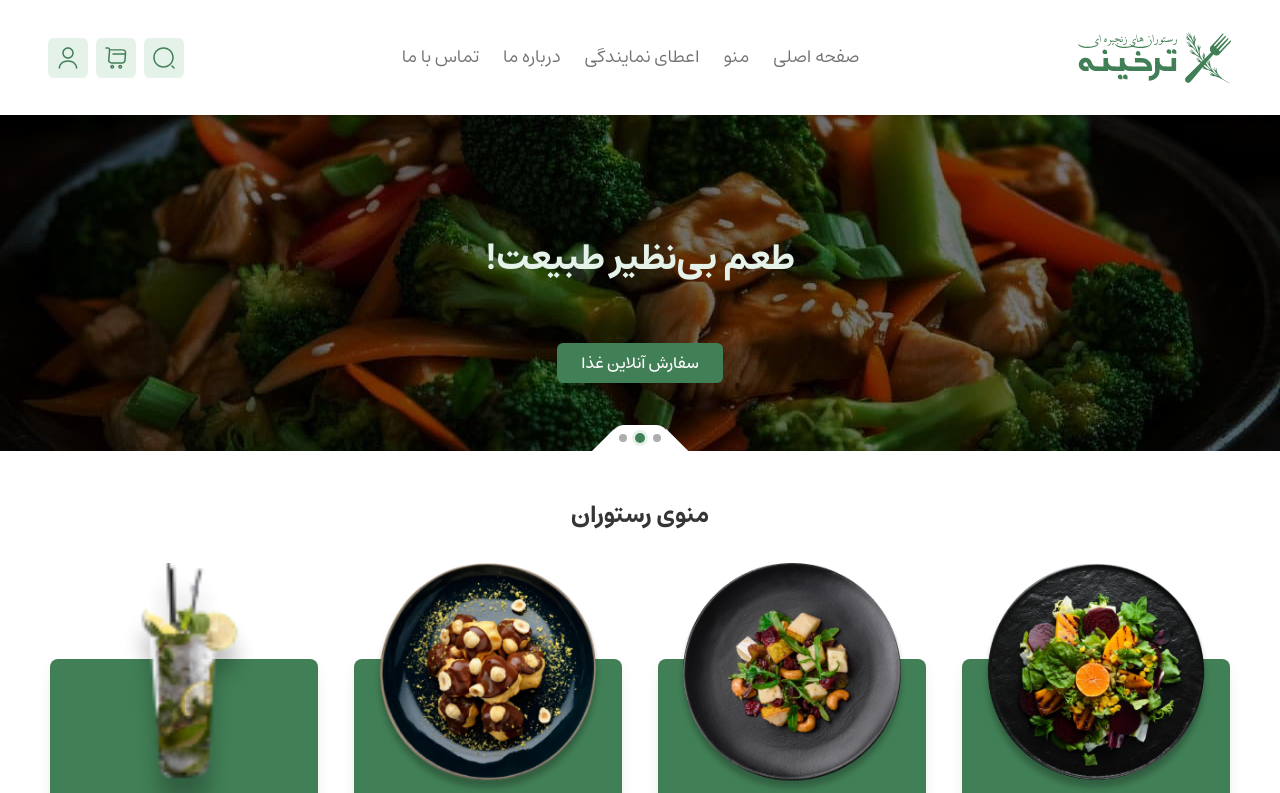
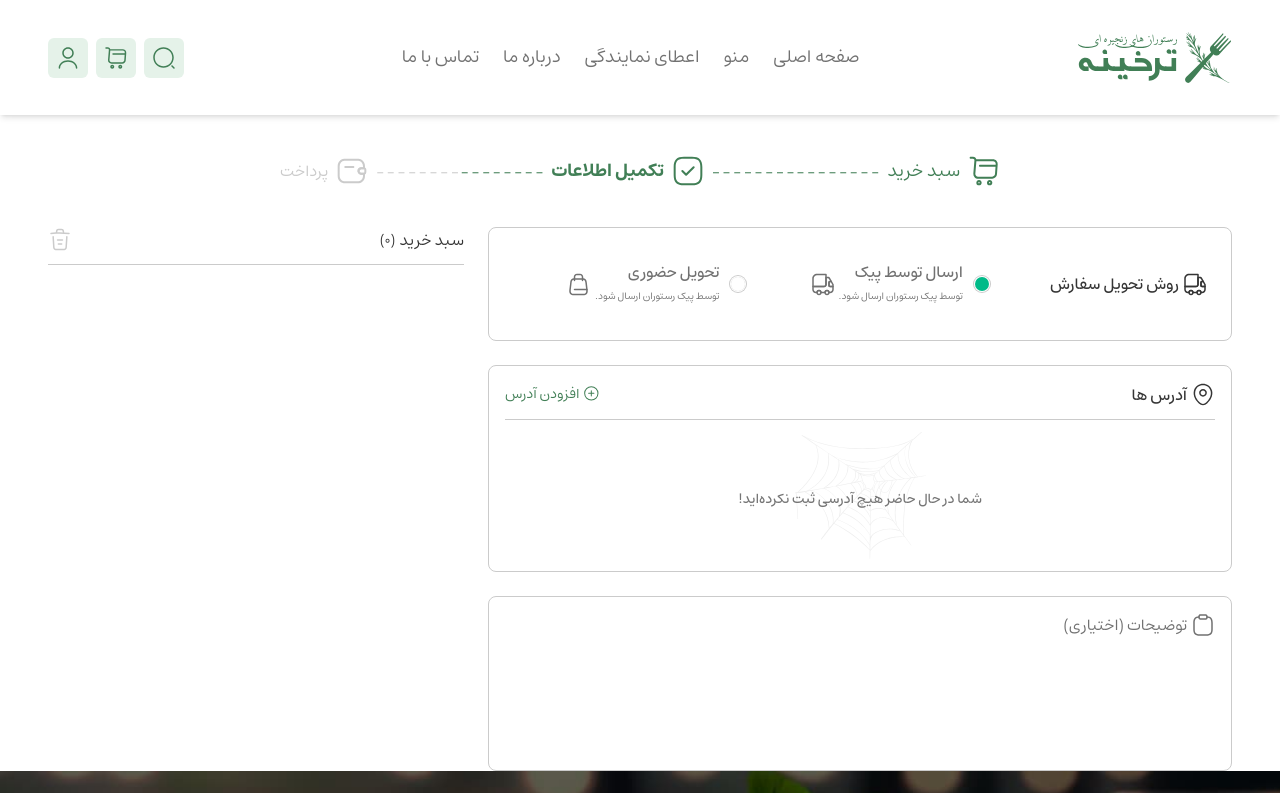
Before and after one commit to HadiKia/tarkhineh, a React (Create React App) app: page /completion-of-information in a window 1280 px wide. Before the commit this address led to /home. Shown: the top 793 px of the page. Built offline with nearby package versions, Linux system fonts and the light colour scheme; what moment-jalaali would draw is missing.

Commit message:
fix bugs

```diff
--- a/src/App.js
+++ b/src/App.js
@@ -34,21 +34,21 @@ const App = () => {
           <Route path="/menu" element={<Foods />} />
           <Route path="/menu/:slug" element={<FoodDetails />} />
           <Route path="/cart" element={<ShopCart />} />
-          {/* <Route path="/completion-of-information" element={<CompletionOfInformation />} /> */}
-          {/* <Route path="/payment" element={<Payment />} /> */}
-          {/* <Route path="/successful-payment" element={<SuccessfulPayment />} /> */}
-          {/* <Route path="/successful-order" element={<SuccessfulOrder />} /> */}
-          {/* <Route path="/about-us" element={<AboutUs />} /> */}
-          {/* <Route path="/contact-us" element={<ContactUs />} /> */}
-          {/* <Route path="/faq" element={<FAQ />} /> */}
-          {/* <Route path="/rules" element={<Rules />} /> */}
-          {/* <Route path="/privacy" element={<Privacy />} /> */}
+          <Route path="/completion-of-information" element={<CompletionOfInformation />} />
+          <Route path="/payment" element={<Payment />} />
+          <Route path="/successful-payment" element={<SuccessfulPayment />} />
+          <Route path="/successful-order" element={<SuccessfulOrder />} />
+          <Route path="/about-us" element={<AboutUs />} />
+          <Route path="/contact-us" element={<ContactUs />} />
+          <Route path="/faq" element={<FAQ />} />
+          <Route path="/rules" element={<Rules />} />
+          <Route path="/privacy" element={<Privacy />} />
           <Route path="/dashboard" element={<Dashboard />} />
           {/* <Route path="/dashboard/profile" element={<Profile />} /> */}
           {/* <Route path="/dashboard/order-history" element={<OrderHistory />} /> */}
           {/* <Route path="/dashboard/favorites" element={<Favorites />} /> */}
           {/* <Route path="/dashboard/address" element={<ProfileAddress />} /> */}
-          {/* <Route path="/franchise" element={<Franchise />} /> */}
+          <Route path="/franchise" element={<Franchise />} />
           <Route path="/*" element={<Navigate to="/home" />} />
         </Routes>
       </Layout>
--- a/src/components/completion-of-information/Factor.js
+++ b/src/components/completion-of-information/Factor.js
@@ -2,10 +2,9 @@ import React, { Fragment, useState } from "react";
 import { useSelector, useDispatch } from "react-redux";
 import { clear } from "../../features/cart/cartSlice";
 
-import { Link } from "react-router-dom";
+import { Link, useNavigate } from "react-router-dom";
 import { Dialog, Transition } from "@headlessui/react";
 import FactorCart from "./FactorCart";
-
 
 // Functions
 import { convertToFa } from "../../helper/functions";
@@ -63,7 +62,7 @@ export const settlementCardButtonStyle =
 
 const Factor = ({ shippingCost, list }) => {
   const dispatch = useDispatch();
-  const state = useSelector((state) => state.cartState);
+  const cartState = useSelector((state) => state.cart);
 
   let [isOpen, setIsOpen] = useState(false);
 
@@ -128,7 +127,7 @@ const Factor = ({ shippingCost, list }) => {
                     </button>
                     <button
                       onClick={() => {
-                        dispatch(clear);
+                        dispatch(clear(cartState));
                         closeModal();
                       }}
                       className={`${dialogButtonStyle} text-[#C30000] border-[#FFF2F2] bg-[#FFF2F2]`}
@@ -143,35 +142,37 @@ const Factor = ({ shippingCost, list }) => {
         </Dialog>
       </Transition>
 
-      <div className={state.itemsCounter > 0 ? mainDivStyle : ""}>
+      <div className={cartState.itemsCounter > 0 ? mainDivStyle : ""}>
         <div className={settlementCardCartStyle}>
           <div className={`${settlementCardPriceDivStyle} !text-[#353535]`}>
             <span>سبد خرید</span>
-            <span className="text-sm">({convertToFa(state.itemsCounter)})</span>
+            <span className="text-sm">
+              ({convertToFa(cartState.itemsCounter)})
+            </span>
           </div>
           <button
             onClick={() => {
-              if (state.itemsCounter > 0) openModal();
+              if (cartState.itemsCounter > 0) openModal();
             }}
             className={
-              state.itemsCounter > 0 ? "text-[#353535]" : "text-[#CBCBCB]"
+              cartState.itemsCounter > 0 ? "text-[#353535]" : "text-[#CBCBCB]"
             }
           >
             {trashDesktopIcon}
           </button>
         </div>
-        <div className={state.itemsCounter > 0 ? cartDivStyle : ""}>
-          {state.selectedItems.map((item) => (
+        <div className={cartState.itemsCounter > 0 ? cartDivStyle : ""}>
+          {cartState.selectedItems.map((item) => (
             <FactorCart key={item.id} data={item} />
           ))}
         </div>
 
-        {state.itemsCounter > 0 && (
+        {cartState.itemsCounter > 0 && (
           <div className={settlementCardStyle}>
             <div className={settlementCardDiscountStyle}>
               <span>تخفیف محصولات</span>
               <div className={settlementCardPriceDivStyle}>
-                <span>{convertToFa(state.discount)}</span>
+                <span>{convertToFa(cartState.discount)}</span>
                 <span>تومان</span>
               </div>
             </div>
@@ -207,9 +208,9 @@ const Factor = ({ shippingCost, list }) => {
               <span>مبلغ قابل پرداخت</span>
               <div className={payableDivStyle}>
                 {list.length ? (
-                  <span>{convertToFa(state.total + shippingCost)}</span>
+                  <span>{convertToFa(cartState.total + shippingCost)}</span>
                 ) : (
-                  <span>{convertToFa(state.total)}</span>
+                  <span>{convertToFa(cartState.total)}</span>
                 )}
                 <span>تومان</span>
               </div>
--- a/src/components/shopping-cart/ShopCart.js
+++ b/src/components/shopping-cart/ShopCart.js
@@ -214,7 +214,7 @@ const ShopCart = () => {
                     >
                       <span>سبد خرید</span>
                       <span className="text-sm">
-                        {convertToFa(cartState.itemsCounter)}
+                        ({convertToFa(cartState.itemsCounter)})
                       </span>
                     </div>
                     <button
--- a/src/helper/functions.js
+++ b/src/helper/functions.js
@@ -113,27 +113,9 @@ const getInitialQuery = (searchParams) => {
   return query;
 };
 
-const sumItems = (items) => {
-  const itemsCounter = items.reduce(
-    (total, product) => total + product.quantity,
-    0
-  );
-  const total = items.reduce(
-    (total, product) => total + product.discountedPrice * product.quantity,
-    0
-  );
-  const discount = items.reduce(
-    (total, product) =>
-      total + (product.price - product.discountedPrice) * product.quantity,
-    0
-  );
-  return { itemsCounter, total, discount };
-};
-
 const sumPrice = (products) => {
   return products.reduce(
-    (total, product) =>
-      total + (product.price - product.discountedPrice) * product.quantity,
+    (total, product) => total + product.discountedPrice * product.quantity,
     0
   );
 };
```
